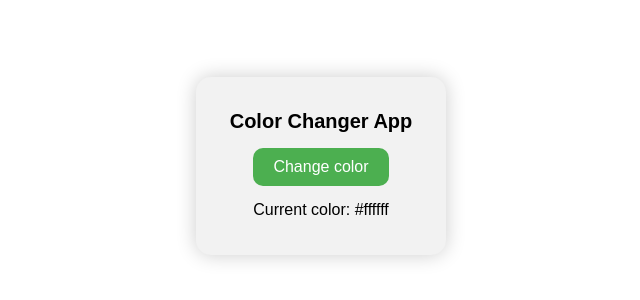
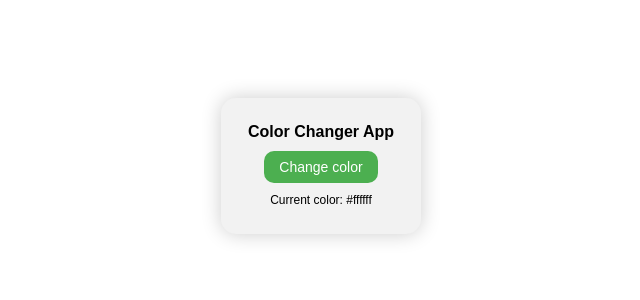
Before and after one commit to disobeyking2001/color-changer, a plain HTML site: page index.html in a window 1280 px wide. Shown: the part 234-534 px from the top of the page, without its empty margins (319-959 px from the left). Drawn offline with Linux system fonts and the light colour scheme.

Commit message:
Add files via upload

```diff
--- a/style.css
+++ b/style.css
@@ -1,3 +1,4 @@
+/* 1. Body styling - center container */
 body {
     margin: 0;
     height: 100vh;
@@ -5,12 +6,13 @@ body {
     justify-content: center; /* center horizontally */
     align-items: center;     /* center vertically */
     font-family: Arial, sans-serif;
-    background: #ffffff;
+    background: #ffffff; /* default background */
 }
 
+/* 2. Container styling - small size */
 .container {
-    width: 250px;       /* smaller width */
-    padding: 20px;      /* space inside container */
+    width: 200px;          /* small width */
+    padding: 15px;         /* reduced padding */
     text-align: center;
     border-radius: 15px;
     box-shadow: 0 0 20px rgba(0,0,0,0.2);
@@ -18,16 +20,16 @@ body {
     box-sizing: border-box; /* include padding in width */
 }
 
-/* Make heading smaller */
+/* 3. Heading - smaller font */
 h1 {
-    font-size: 20px;
-    margin-bottom: 15px;
+    font-size: 16px;       /* smaller heading */
+    margin-bottom: 10px;
 }
 
-/* Make button smaller */
+/* 4. Button styling - smaller button */
 button {
-    padding: 10px 20px;
-    font-size: 16px;
+    padding: 8px 15px;     /* smaller button */
+    font-size: 14px;       /* smaller text */
     border: none;
     border-radius: 10px;
     cursor: pointer;
@@ -36,12 +38,13 @@ button {
     transition: 0.2s;
 }
 
+/* 5. Button hover effect */
 button:hover {
     background: #45a049;
 }
 
-/* Color code text */
+/* 6. Color code text - smaller font */
 p {
-    margin-top: 15px;
-    font-size: 16px;
+    font-size: 12px;
+    margin-top: 10px;
 }
```
